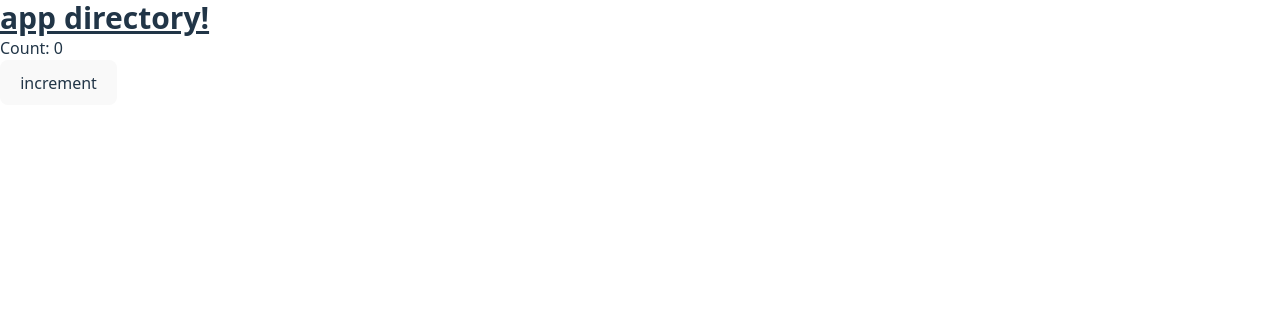
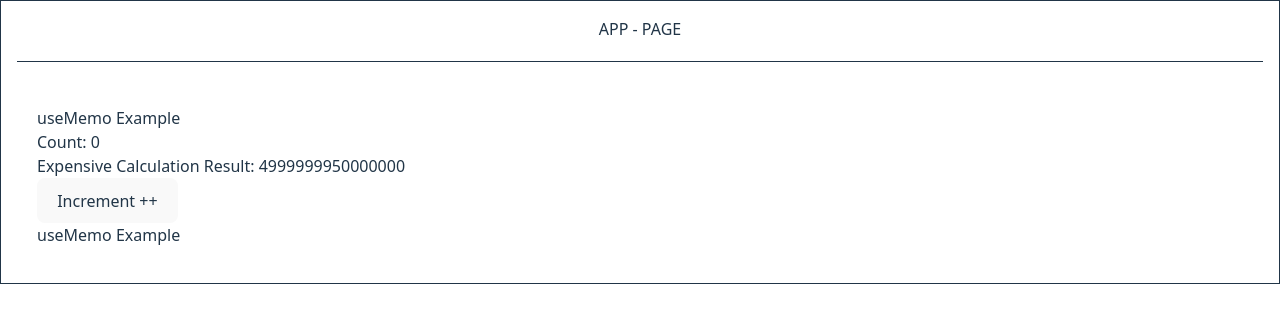
Before and after one commit to CrazyAshu34/shopping-app, a React (Vite) app: page / in a window 1280 px wide. Shown: the top 322 px of the page. Built offline with nearby package versions, Linux system fonts and the light colour scheme.

Commit message:
learned useMemo hook

```diff
--- a/package.json
+++ b/package.json
@@ -11,6 +11,7 @@
   },
   "dependencies": {
     "@tailwindcss/vite": "^4.1.3",
+    "lodash": "^4.17.21",
     "react": "^19.0.0",
     "react-dom": "^19.0.0",
     "tailwindcss": "^4.1.3"
--- a/src/App.jsx
+++ b/src/App.jsx
@@ -1,16 +1,15 @@
-import { useState } from "react";
 import "./App.css";
 import MyComponent from "./components/MyComponent";
-
-function App() {
-  const [count, setCount] = useState(0);
-
+const App = () => {
   return (
     <>
-      <h1 className="text-3xl font-bold underline">app directory!</h1>
-      <MyComponent />
+      <div className="border p-4 ">
+        <p className="pb-5 text-center">APP - PAGE</p>
+        <hr />
+        <br />
+        <MyComponent />
+      </div>
     </>
   );
-}
-
+};
 export default App;
--- a/src/components/MyComponent.jsx
+++ b/src/components/MyComponent.jsx
@@ -1,14 +1,48 @@
-import { useState } from "react";
+import { useEffect, useMemo, useRef, useState } from "react";
+
+// 🔥 Heavy calculation (slow)
+const slowFunction = (num) => {
+  // console.log("Calculating...");
+  let result = 0;
+  for (let i = 0; i < 100000000; i++) {
+    result += i;
+  }
+  return result + num; // 100000000 + 1 = 100000001 demo
+};
 
 const MyComponent = () => {
-  const state = useState(0);
-  console.log(state, "expected outpout [0, ƒ]");
-  const [count, setCount] = state;
+  const [count, setCount] = useState(0);
+  const [load, setLoad] = useState(false);
+  const myRef = useRef(null);
+  console.log("1st", typeof myRef);
+  // debounce
+  const handleCount = () => {
+    if (myRef.current) clearTimeout(myRef.current);
+
+    myRef.current = setTimeout(() => {
+      setCount((prev) => prev + 1);
+    }, 500);
+  };
+
+  useEffect(() => {
+    if (load) return;
+    setLoad(true);
+    const id = setTimeout(() => setLoad(false), 500);
+    return () => clearTimeout(id);
+  }, [count]);
+
+  const expensiveValue = useMemo(() => slowFunction(count), [count]); // use memo
 
   return (
-    <div>
-      <p>Count: {count}</p>
-      <button onClick={() => setCount(count + 1)}>increment</button>
+    <div style={{ padding: "20px" }}>
+      <h2>useMemo Example</h2>
+      {!load ? <p>Count: {count}</p> : <p>Loading...</p>}
+      {/* <p>Count: {count}</p> */}
+      <p>Expensive Calculation Result: {expensiveValue}</p>
+      <button disabled={load} onClick={handleCount}>
+        {load ? "Processing..." : "Increment ++"}
+      </button>
+      <h2>useMemo Example</h2>
     </div>
   );
 };
--- a/src/index.css
+++ b/src/index.css
@@ -23,12 +23,17 @@ a:hover {
   color: #535bf2;
 }
 
-body{
+body {
   margin: 0;
   padding: 0;
+  width: 100%;
 }
 
-
+input {
+  background: white;
+  color: black;
+  padding-left: 5px;
+}
 button {
   border-radius: 8px;
   border: 1px solid transparent;
@@ -47,6 +52,10 @@ button:focus,
 button:focus-visible {
   outline: 4px auto -webkit-focus-ring-color;
 }
+button:disabled {
+  pointer-events: none; /* disable button */
+}
+
 
 @media (prefers-color-scheme: light) {
   :root {
```
Also changed, not shown: src/context/ThemeContext.jsx (added), 1 other file (tests, documents, lock files or other folders).
